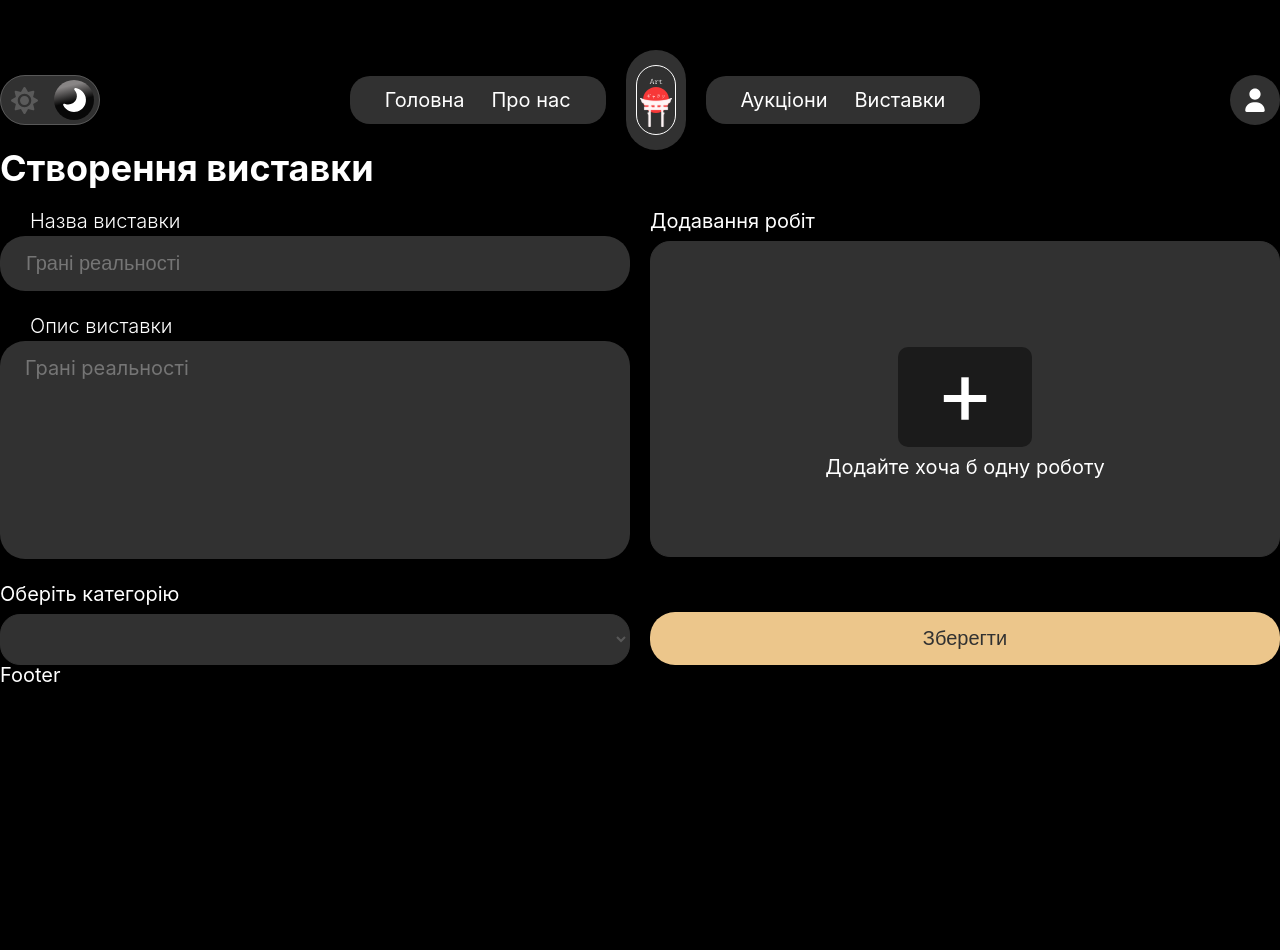
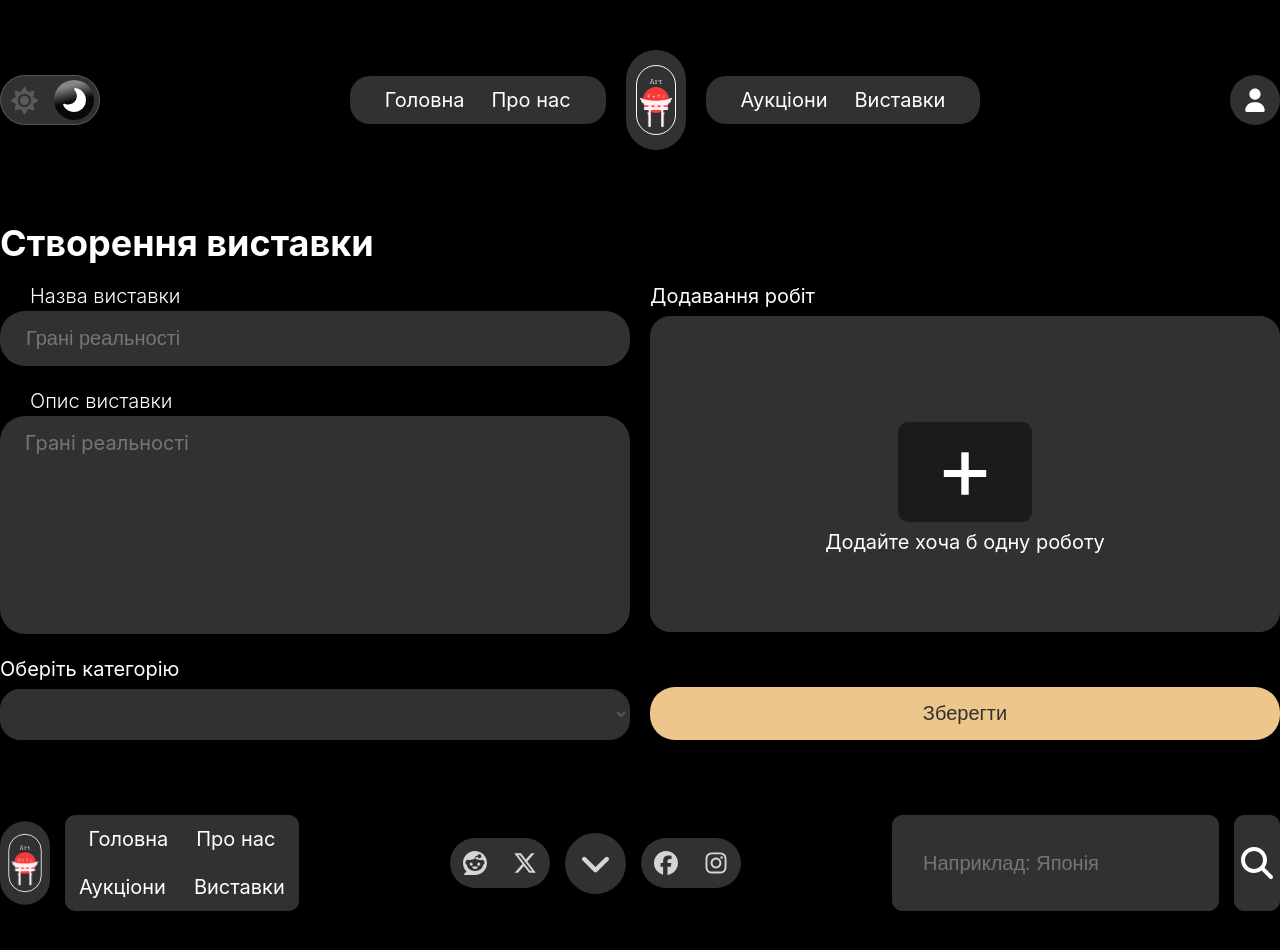
Before and after one commit to AndrejVenas/ArtRari, a React (Create React App) app in the folder client/: page /createExhibition in a window 1280 px wide. Shown: the top 950 px of the page. Before the commit the page ends 800 px from the top, so only its background shows below. Built offline with nearby package versions, Linux system fonts and the light colour scheme.

Commit message:
It was added footer and changed CreateExhibition

```diff
--- a/client/src/Components/Popup/style.css
+++ b/client/src/Components/Popup/style.css
@@ -3,6 +3,7 @@
     height: 100%;
     background-color: #00000050;
     position: fixed;
+    z-index: 1;
     top: 0;
     left: 0;
     display: none;
@@ -26,6 +27,9 @@
     display: flex;
     justify-content: space-between;
     padding: 50px;
+    position: sticky;
+    top: 0px;
+    background-color: #1B1B1B;
 }
 
 .popup__top-title {
--- a/client/src/Components/Section/Footer/Footer.jsx
+++ b/client/src/Components/Section/Footer/Footer.jsx
@@ -1,8 +1,42 @@
 import React from 'react'
+import logo from '../../../Images/logo.svg'
+import SocialLinks from '../../UI/social-links/SocialLinks.jsx'
+import { arrayMenu } from '../../../Arrays/arrayMenu.js'
+import { Link } from 'react-router-dom'
+import Search from '../../UI/Search/Search.jsx'
+import './style.css'
 
 const Footer = () => {
+  const firstMenu = arrayMenu.slice(0, 2);
+  const secondMenu = arrayMenu.slice(2, 4);
   return (
-    <footer>Footer</footer>
+    <footer className="footer">
+      <div className="footer__container">
+        <div className="footer__content">
+          <nav className="footer__nav">
+          <img src={logo} alt="logo" className="footer__logo" />
+            <ul className="footer__list">
+              <div className="footer__list-block block">
+              {firstMenu.map((item) => {
+                return <li className="block__item">
+              <Link to={item.link} className="block__link">{item.title}</Link>
+              </li>
+              })}
+              </div>
+              <div className="footer__list-block block">
+              {secondMenu.map((item) => {
+                return <li className="block__item">
+              <Link to={item.link} className="block__link">{item.title}</Link>
+              </li>
+            })}
+            </div>
+            </ul>
+          </nav>
+          <SocialLinks />
+          <Search />
+        </div>
+      </div>
+    </footer>
   )
 }
 
--- /dev/null
+++ b/client/src/Components/Section/Footer/style.css
@@ -0,0 +1,34 @@
+.footer {
+    margin: 50px 0px;
+}
+.footer__content {
+    display: flex;
+    justify-content: space-between;
+}
+
+.footer__content > * {
+    margin-bottom: 0px;
+}
+.footer__logo {
+    width: 50px;
+}
+
+.footer__list {
+    background-color: #313131;
+    border-radius: 10px;
+    align-items: center;
+}
+
+.block {
+    display: flex;
+    justify-content: center;
+}
+
+.footer__nav {
+    display: flex;
+    gap: 15px;
+}
+
+.block__item {
+    padding: 14px;
+}
--- /dev/null
+++ b/client/src/Components/UI/Search/Search.jsx
@@ -0,0 +1,16 @@
+import React from 'react'
+import './style.css'
+import searchImage from '../../../Images/search.svg'
+
+const Search = () => {
+  return (
+    <div className="search">
+        <form action="" className="form__search">
+            <input type="text" className="form__search-input" placeholder='Наприклад: Японія'/>
+            <button className="form__search-button"><img src={searchImage} alt="search" /></button>
+        </form>
+    </div>
+  )
+}
+
+export default Search
--- /dev/null
+++ b/client/src/Components/UI/Search/style.css
@@ -0,0 +1,21 @@
+.form__search {
+    display: flex;
+    height: 100%;
+    gap: 15px;
+}
+
+.form__search > * {
+    background-color: #313131;
+    border-radius: 10px;
+    border: 1px solid #313131;
+}
+
+.form__search-input {
+    padding: 0px 30px;
+    color: #FFFFFF;
+    font-size: 20px;
+}
+
+.form__search-button {
+    cursor: pointer;
+}
--- a/client/src/Pages/CreateExhibition/CreateExhibition.jsx
+++ b/client/src/Pages/CreateExhibition/CreateExhibition.jsx
@@ -10,6 +10,10 @@ const CreateExhibition = () => {
     const [workOpen, setWorkOpen] = useState(false);
     const [works, setWorks] = useState([])
 
+    const deleteWork = (work) => {
+        setWorkOpen(false);
+        setWorks(prevWork => prevWork.filter((item) => item.id != work.id))
+    }
     useEffect(() => {
         console.log(workOpen, works);
     }, [workOpen, works])
@@ -36,7 +40,7 @@ const CreateExhibition = () => {
                     <div className="form__block">
                         <label htmlFor="" className="form__block-label">Додавання робіт</label>
 
-                        {workOpen ?
+                        {works.length > 0 ?
                         <table className="form__block-table table">
                             <thead>
                                 <tr>
@@ -51,10 +55,15 @@ const CreateExhibition = () => {
                                     <td className="table__tr-td">{item.title}</td>
                                     <td className="table__tr-td">{item.category}</td>
                                     <td className="table__tr-td">{item.price}</td>
-                                    <td className="table__tr-td"><img src={require('../../Images/close.svg').default} alt="закрити" /></td>
+                                    <td className="table__tr-td"><img src={require('../../Images/close.svg').default} alt="закрити" onClick={() => deleteWork(item)}/></td>
                                 </tr>
                             })}
                             </tbody>
+                            <tfoot>
+                                <tr className="table__trFooter">
+                                    <td colSpan="4" className="table__trFooter-td" onClick={() => setClose('open')}>Додати ще роботи <span className='table__trFooter-span'>+</span></td>
+                                </tr>
+                            </tfoot>
                         </table>
                         :
                         <label className="form__block-dropZone dropZone">
--- a/client/src/Pages/CreateExhibition/style.css
+++ b/client/src/Pages/CreateExhibition/style.css
@@ -1,3 +1,7 @@
+.createExhibition {
+    margin: 75px 0px;
+}
+
 .form {
     display: flex;
     gap: 20px;
@@ -95,7 +99,6 @@
 
 .table__tr {
     vertical-align: top;
-    height: 100%;
     background-color: #1B1B1B;
 }
 
@@ -108,3 +111,10 @@ td img {
     height: 18px;
     cursor: pointer;
 }
+
+.table__trFooter-td {
+    text-align: right;
+    font-size: 20px;
+    font-weight: bold;
+    cursor: pointer;
+}
--- a/client/src/index.css
+++ b/client/src/index.css
@@ -105,3 +105,7 @@ body{
   text-decoration: underline;
   color: #1DF1FE;
 }
+
+input:focus, textarea:focus {
+  outline: none;
+}
```
Also changed, not shown: client/src/Images/search.svg (added).
